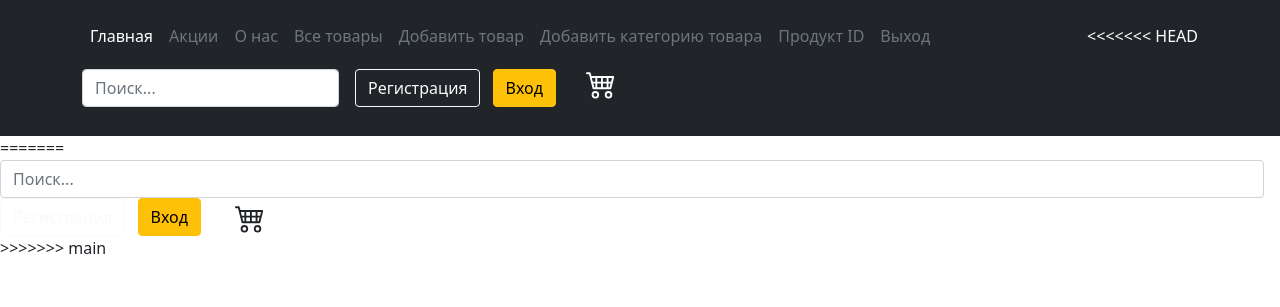
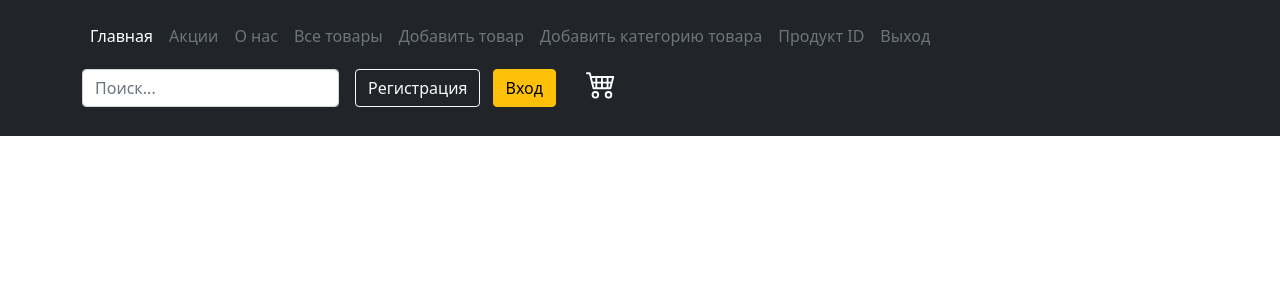
Before and after one commit to Sammels/Project_Tabletop_game_Shop, a Flask app: page / in a window 1280 px wide. Shown: the top 307 px of the page. Run offline with Flask 2, Linux system fonts and the light colour scheme; some libraries are stand-ins or nearby versions.

Commit message:
Исправил header; Изменил функцию вывода изображений и заменил в html на нужную ссылку; Дописал функцию удаления товара, если нет товара

```diff
--- a/src/__init__.py
+++ b/src/__init__.py
@@ -107,6 +107,9 @@ def create_app():
     @login_required
     def product_delete(product_id):
         product = Product.query.filter(Product.id.contains(product_id)).first()
+        if product is None:
+            flash('Товар не найдена')
+            return redirect('/admin/')
         db_session.delete(product)
         db_session.commit()
         flash('Товар успешно удален')
@@ -117,9 +120,12 @@ def create_app():
         categories = Category.query.all()
         return dict(categories=categories)
 
-    @app.route("/img/<int:img_id>")
-    def serve_img(img_id):
-        img = PosterImage.query.filter_by(id=img_id).first()
+    @app.route("/img/<class_img>/<int:img_id>")
+    def serve_img(class_img, img_id):
+        if class_img == 'poster':
+            img = PosterImage.query.filter_by(id=img_id).first()
+        elif class_img == 'shot':
+            img = ShotsImage.query.filter_by(id=img_id).first()
         if not img:
             return "Img Not Found!", 404
         return Response(img.img, mimetype=img.mimetype)
@@ -181,23 +187,6 @@ def create_app():
         logout_user()
         flash("Успешно вышел")
         return redirect(url_for("all_product"))
-
-    # TODO Подумать как сдеать одну функцию с get_poster_img и get_shots_img
-    @app.route('/poster-img/<int:img_id>/')
-    def get_poster_img(img_id):
-        """ Функция вывода изображения (Постер товара)"""
-        img = PosterImage.query.filter_by(id=img_id).first()
-        if not img:
-            return 'Img Not Found!', 404
-        return Response(img.img, mimetype=img.mimetype)
-
-    @app.route('/shots-img/<int:img_id>')
-    def get_shots_img(img_id):
-        """ Функция вывода изображения (Дополнительные снимки товара)"""
-        img = ShotsImage.query.filter_by(id=img_id).first()
-        if not img:
-            return 'Img Not Found!', 404
-        return Response(img.img, mimetype=img.mimetype)
 
     @app.route('/admin/update-product/<int:product_id>/', methods=['GET', 'POST'])
     def update_product(product_id):
--- a/src/templates/admin.html
+++ b/src/templates/admin.html
@@ -26,12 +26,12 @@
                 <td>{{ product.price }}</td>
                 <td>
                     {% for image in product.image_poster %}
-                        <img class="card-img-top" src="{{ url_for('get_poster_img', img_id=image.id) }}">
+                        <img class="card-img-top" src="{{ url_for('serve_img', class_img='poster', img_id=image.id) }}">
                     {% endfor %}
                 </td>
                 <td>
                     {% for image in product.image_shots %}
-                        <img class="card-img-top" src="{{ url_for('get_shots_img', img_id=image.id) }}">
+                        <img class="card-img-top" src="{{ url_for('serve_img', class_img='shot', img_id=image.id) }}">
                     {% endfor %}
                 </td>
                 <td>
--- a/src/templates/all_product.html
+++ b/src/templates/all_product.html
@@ -6,7 +6,7 @@
             <div class="col-12 col-md-6 col-lg-4 mb-4">
                 <div class="card h-100">
                     {% for image in product.image_poster %}
-                        <img class="card-img-top" src="{{ url_for('get_poster_img', img_id=image.id) }}">
+                        <img class="card-img-top" src="{{ url_for('serve_img', class_img='poster', img_id=image.id) }}">
                     {% endfor %}
                     <div class="card-body p-4">
                         <div class="text-center">
@@ -18,15 +18,7 @@
                             <div class="text-center"><a class="btn btn-outline-dark mt-auto"
                                                         href="/about_prod/{{ product.id }}">
                                 Подробнее</a></div>
-                            <div class="text-center"><a class="btn btn-outline-dark mt-auto"
-                                                        href="#">
-                                Добавить в корзину</a></div>
-                        </div>
                     </div>
-                    <div class="card-footer p-4 pt-0 border-top-0 bg-transparent">
-                        <div class="my-2 text-center"><a class="btn btn-outline-dark mt-auto"
-                                                         href="#">
-                            Подроднее</a></div>
                         <form class="my-2 text-center" action="{{ url_for('add_cart', product_id=product.id) }}"
                               method="post">
                             <input class="btn btn-outline-dark mt-auto" type=submit value="Добавить в корзину">
--- a/src/templates/cart.html
+++ b/src/templates/cart.html
@@ -15,7 +15,7 @@
                                     <div class="col-md-2">
                                         {% for image in product.image_poster %}
                                             <img class="img-fluid" alt="Generic placeholder image"
-                                                 src="{{ url_for('get_poster_img', img_id=image.id) }}">
+                                                 src="{{ url_for('serve_img', class_img='poster', img_id=image.id) }}">
                                         {% endfor %}
                                     </div>
                                     <div class="col-md-2 d-flex justify-content-center">
--- a/src/templates/include/header.html
+++ b/src/templates/include/header.html
@@ -11,7 +11,6 @@
                 <li><a href="{{url_for('about_product')}}" class="nav-link px-2 text-secondary"> Продукт ID</a></li>
                 <li><a href="{{url_for('logout')}}" class="nav-link px-2 text-secondary"> Выход</a></li>
             </ul>
-<<<<<<< HEAD
             <form class="col-12 col-lg-auto mb-3 mb-lg-0 me-lg-3" method="get">
                 <input type="search" class="form-control form-control-dark" placeholder="Поиск..."
                        aria-label="Search" name="q">
@@ -32,22 +31,3 @@
         </div>
     </div>
 </header>
-=======
-            <form class="col-12 col-lg-auto mb-3 mb-lg-0 me-lg-3">
-                <input type="search" class="form-control form-control-dark" placeholder="Поиск..." aria-label="Search">
-            </form>
-
-            <div class="col-12 col-lg-auto mb-3 mb-lg-0 me-lg-3">
-                <a class ="btn btn-outline-light me-2" href="{{url_for('registration')}}" role="button">Регистрация</a>
-                <a class="btn btn-warning" href="{{url_for('login')}}" role="button">Вход</a>
-                <svg xmlns="http://www.w3.org/2000/svg" width="34" height="35" fill="currentColor" class="bi bi-cart4"
-                     viewBox="0 0 16 16" style="padding-left: 30px; width: 60px;">
-                    <path d="M0 2.5A.5.5 0 0 1 .5 2H2a.5.5 0 0 1 .485.379L2.89 4H14.5a.5.5 0 0 1 .485.621l-1.5 6A.5.5 0 0 1 13 11H4a.5.5 0 0 1-.485-.379L1.61 3H.5a.5.5 0 0 1-.5-.5zM3.14 5l.5 2H5V5H3.14zM6 5v2h2V5H6zm3 0v2h2V5H9zm3 0v2h1.36l.5-2H12zm1.11 3H12v2h.61l.5-2zM11 8H9v2h2V8zM8 8H6v2h2V8zM5 8H3.89l.5 2H5V8zm0 5a1 1 0 1 0 0 2 1 1 0 0 0 0-2zm-2 1a2 2 0 1 1 4 0 2 2 0 0 1-4 0zm9-1a1 1 0 1 0 0 2 1 1 0 0 0 0-2zm-2 1a2 2 0 1 1 4 0 2 2 0 0 1-4 0z"></path>
-                </svg>
-            </div>
-        </div>
-    </div>
-</header>
-</header>
-
->>>>>>> main
--- a/src/templates/update_product.html
+++ b/src/templates/update_product.html
@@ -21,7 +21,7 @@
             <div>
                 <p style="margin-bottom: 0px">Текущий постер</p>
                 {% for image in product.image_poster %}
-                    <img src="{{ url_for('get_poster_img', img_id=image.id) }}" alt="..." class="img-thumbnail"
+                    <img src="{{ url_for('serve_img', class_img='poster', img_id=image.id) }}" alt="..." class="img-thumbnail"
                          style="width: 210px">
                 {% endfor %}
                 {{ form.image_poster(class="form-control-file", id="exampleFormControlFile1") }}
@@ -30,7 +30,7 @@
             <div>
                 <p style="margin-bottom: 0px">Текущий снимки</p>
                 {% for image in product.image_shots %}
-                    <img src="{{ url_for('get_shots_img', img_id=image.id) }}" alt="..." class="img-thumbnail"
+                    <img src="{{ url_for('serve_img', class_img='shot', img_id=image.id) }}" alt="..." class="img-thumbnail"
                          style="width: 210px">
                 {% endfor %}
                 {{ form.image_shots(class="form-control-file", id="exampleFormControlFile1") }}
```
